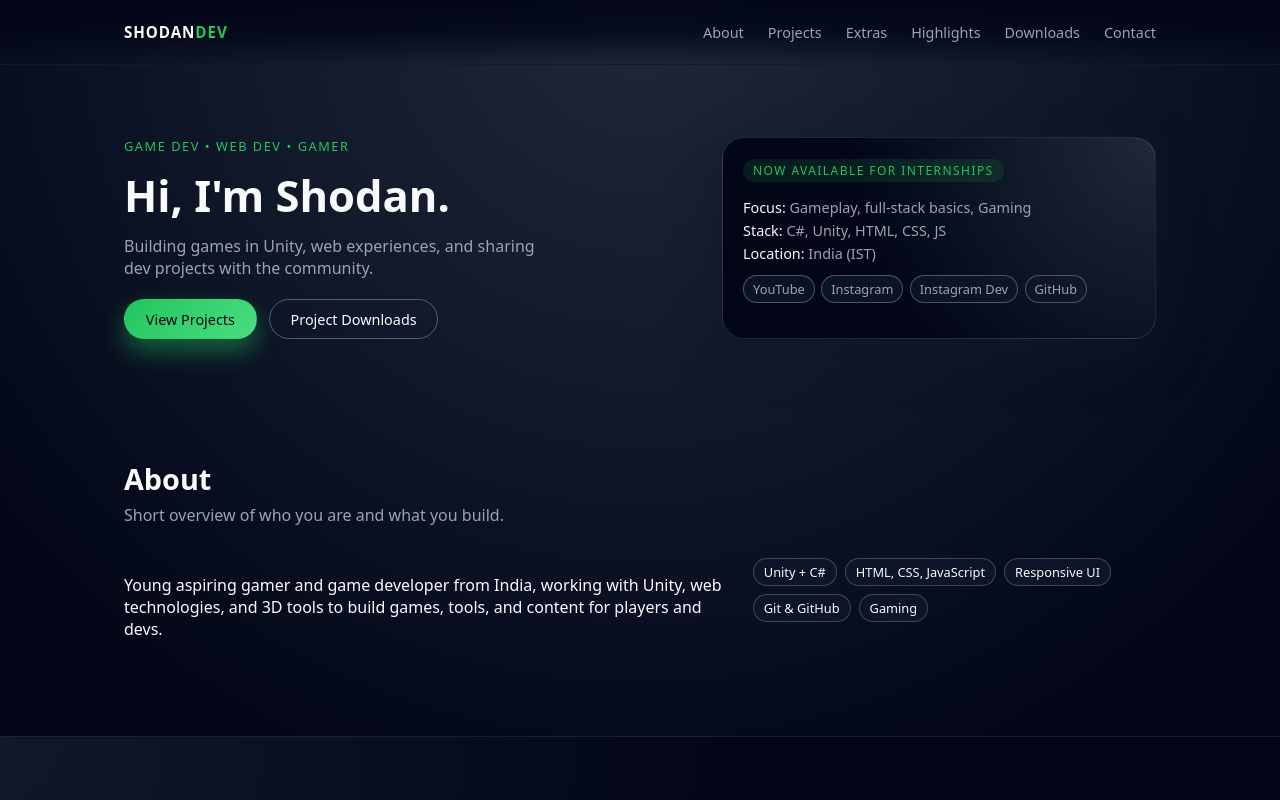
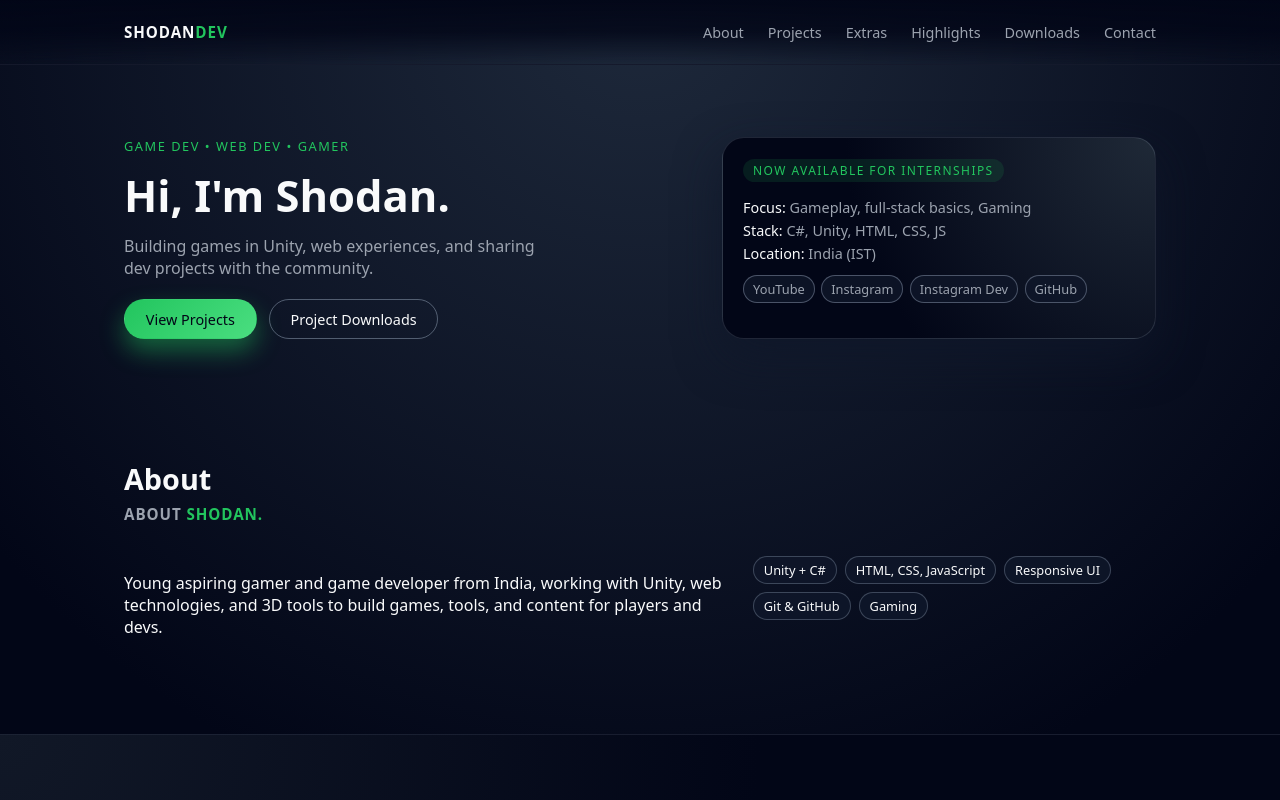
Before and after one commit to Shahid-Shaikh02/shodan_dev, a plain HTML site: page index.html in a window 1280 px wide. Shown: the top 800 px of the page. Drawn offline with Linux system fonts and the light colour scheme.

Commit message:
Update index.html

```diff
--- a/index.html
+++ b/index.html
@@ -66,7 +66,7 @@
       <div class="container">
         <header class="section-header">
           <h2>About</h2>
-          <p>Short overview of who you are and what you build.</p>
+          <p class="logo">About <span>Shodan.</span></p>
         </header>
         <div class="about-grid">
           <p>
```
